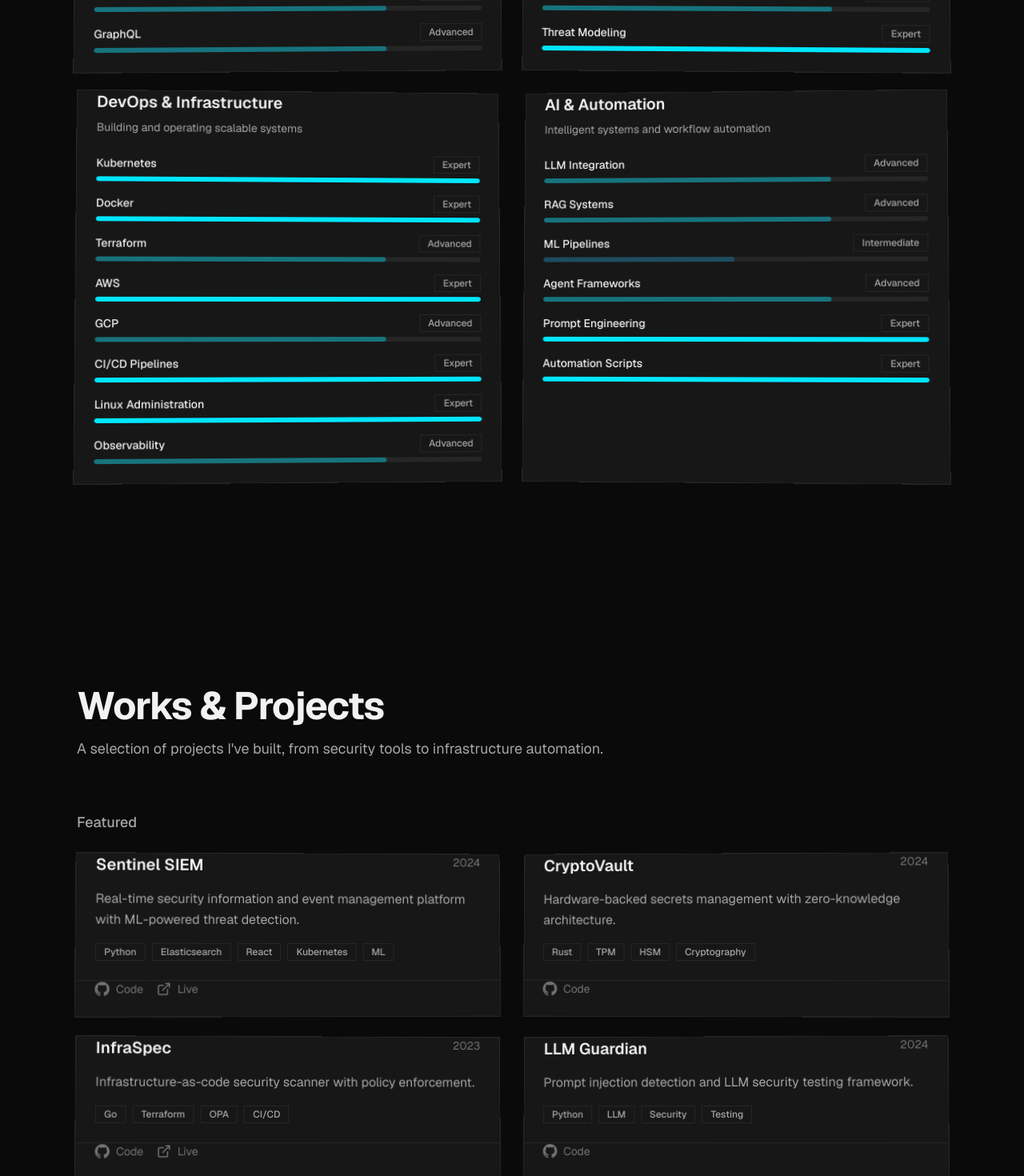
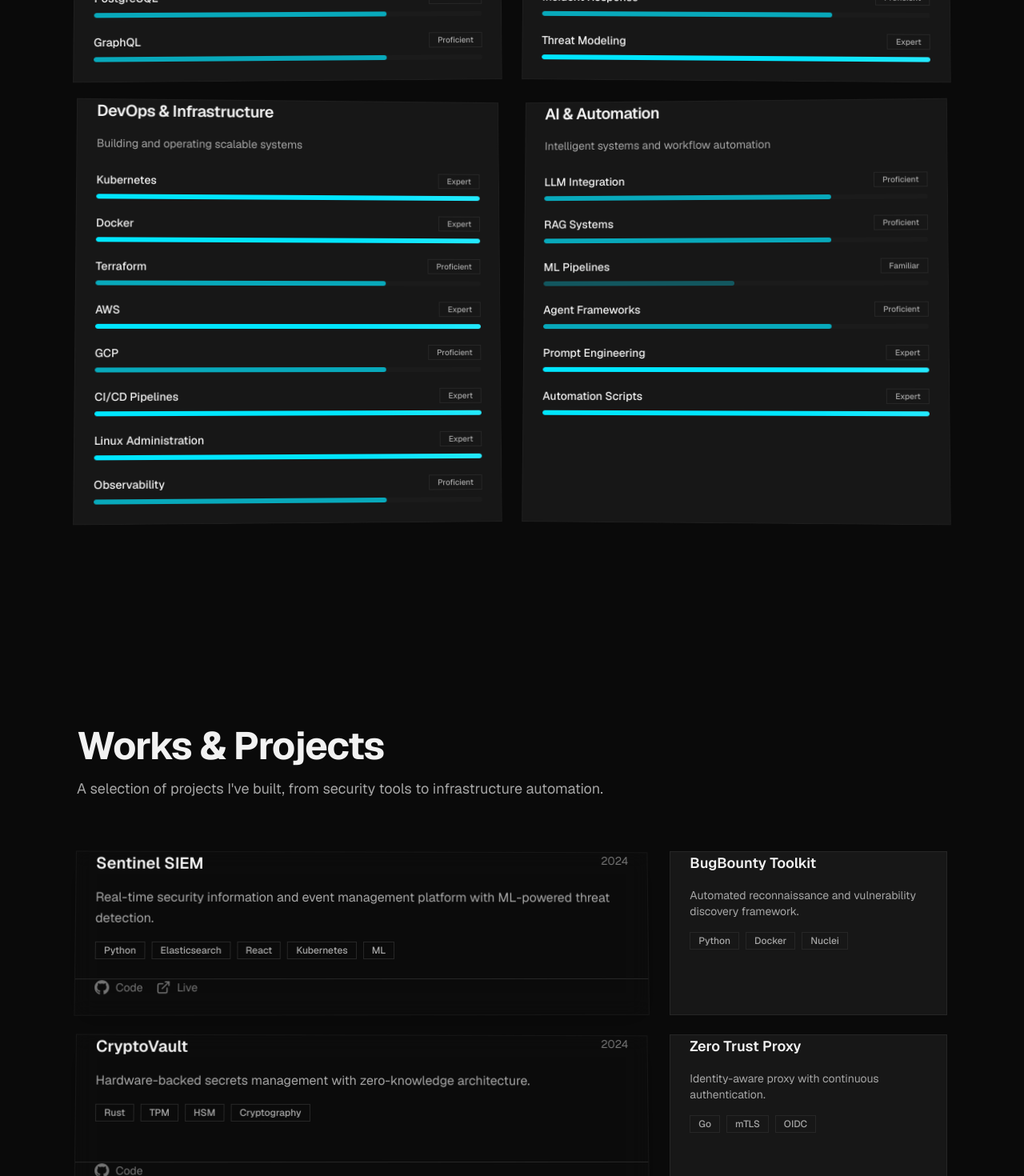
Before and after one commit to Gioxaa/portfolio-v2, a Next.js app: page / in a window 1280 px wide. Shown: the part 2580-4050 px from the top of the page at 80% size. Built offline with nearby package versions, Linux system fonts and the light colour scheme.

Commit message:
feat(ui): implement bento grid and redesigned skills section

```diff
--- a/src/app/globals.css
+++ b/src/app/globals.css
@@ -383,3 +383,20 @@ body {
     content: "";
   }
 }
+
+/* ==========================================================================
+   CUSTOM ANIMATIONS
+   ========================================================================== */
+
+@keyframes shimmer {
+  from {
+    transform: translateX(-100%) skewX(-12deg);
+  }
+  to {
+    transform: translateX(200%) skewX(-12deg);
+  }
+}
+
+.animate-shimmer {
+  animation: shimmer 2.5s infinite linear;
+}
--- a/src/content/profile.ts
+++ b/src/content/profile.ts
@@ -53,7 +53,7 @@ export interface SkillCategory {
 
 export interface Skill {
   name: string;
-  level: "beginner" | "intermediate" | "advanced" | "expert";
+  level: "Familiar" | "Proficient" | "Expert";
   yearsUsed?: number;
 }
 
@@ -249,54 +249,54 @@ export const profile: ProfileData = {
       name: "Programming",
       description: "Languages and frameworks for building robust applications",
       skills: [
-        { name: "TypeScript", level: "expert", yearsUsed: 5 },
-        { name: "Python", level: "expert", yearsUsed: 6 },
-        { name: "Rust", level: "advanced", yearsUsed: 3 },
-        { name: "Go", level: "advanced", yearsUsed: 4 },
-        { name: "React/Next.js", level: "expert", yearsUsed: 5 },
-        { name: "Node.js", level: "expert", yearsUsed: 5 },
-        { name: "PostgreSQL", level: "advanced", yearsUsed: 4 },
-        { name: "GraphQL", level: "advanced", yearsUsed: 3 },
+        { name: "TypeScript", level: "Expert", yearsUsed: 5 },
+        { name: "Python", level: "Expert", yearsUsed: 6 },
+        { name: "Rust", level: "Proficient", yearsUsed: 3 },
+        { name: "Go", level: "Proficient", yearsUsed: 4 },
+        { name: "React/Next.js", level: "Expert", yearsUsed: 5 },
+        { name: "Node.js", level: "Expert", yearsUsed: 5 },
+        { name: "PostgreSQL", level: "Proficient", yearsUsed: 4 },
+        { name: "GraphQL", level: "Proficient", yearsUsed: 3 },
       ],
     },
     {
       name: "Cybersecurity",
       description: "Offensive and defensive security expertise",
       skills: [
-        { name: "Penetration Testing", level: "expert", yearsUsed: 4 },
-        { name: "Web Application Security", level: "expert", yearsUsed: 5 },
-        { name: "Reverse Engineering", level: "advanced", yearsUsed: 3 },
-        { name: "Malware Analysis", level: "intermediate", yearsUsed: 2 },
-        { name: "Network Security", level: "advanced", yearsUsed: 4 },
-        { name: "Cryptography", level: "advanced", yearsUsed: 3 },
-        { name: "Incident Response", level: "advanced", yearsUsed: 3 },
-        { name: "Threat Modeling", level: "expert", yearsUsed: 4 },
+        { name: "Penetration Testing", level: "Expert", yearsUsed: 4 },
+        { name: "Web Application Security", level: "Expert", yearsUsed: 5 },
+        { name: "Reverse Engineering", level: "Proficient", yearsUsed: 3 },
+        { name: "Malware Analysis", level: "Familiar", yearsUsed: 2 },
+        { name: "Network Security", level: "Proficient", yearsUsed: 4 },
+        { name: "Cryptography", level: "Proficient", yearsUsed: 3 },
+        { name: "Incident Response", level: "Proficient", yearsUsed: 3 },
+        { name: "Threat Modeling", level: "Expert", yearsUsed: 4 },
       ],
     },
     {
       name: "DevOps & Infrastructure",
       description: "Building and operating scalable systems",
       skills: [
-        { name: "Kubernetes", level: "expert", yearsUsed: 4 },
-        { name: "Docker", level: "expert", yearsUsed: 5 },
-        { name: "Terraform", level: "advanced", yearsUsed: 3 },
-        { name: "AWS", level: "expert", yearsUsed: 5 },
-        { name: "GCP", level: "advanced", yearsUsed: 3 },
-        { name: "CI/CD Pipelines", level: "expert", yearsUsed: 5 },
-        { name: "Linux Administration", level: "expert", yearsUsed: 6 },
-        { name: "Observability", level: "advanced", yearsUsed: 3 },
+        { name: "Kubernetes", level: "Expert", yearsUsed: 4 },
+        { name: "Docker", level: "Expert", yearsUsed: 5 },
+        { name: "Terraform", level: "Proficient", yearsUsed: 3 },
+        { name: "AWS", level: "Expert", yearsUsed: 5 },
+        { name: "GCP", level: "Proficient", yearsUsed: 3 },
+        { name: "CI/CD Pipelines", level: "Expert", yearsUsed: 5 },
+        { name: "Linux Administration", level: "Expert", yearsUsed: 6 },
+        { name: "Observability", level: "Proficient", yearsUsed: 3 },
       ],
     },
     {
       name: "AI & Automation",
       description: "Intelligent systems and workflow automation",
       skills: [
-        { name: "LLM Integration", level: "advanced", yearsUsed: 2 },
-        { name: "RAG Systems", level: "advanced", yearsUsed: 2 },
-        { name: "ML Pipelines", level: "intermediate", yearsUsed: 2 },
-        { name: "Agent Frameworks", level: "advanced", yearsUsed: 1 },
-        { name: "Prompt Engineering", level: "expert", yearsUsed: 2 },
-        { name: "Automation Scripts", level: "expert", yearsUsed: 5 },
+        { name: "LLM Integration", level: "Proficient", yearsUsed: 2 },
+        { name: "RAG Systems", level: "Proficient", yearsUsed: 2 },
+        { name: "ML Pipelines", level: "Familiar", yearsUsed: 2 },
+        { name: "Agent Frameworks", level: "Proficient", yearsUsed: 1 },
+        { name: "Prompt Engineering", level: "Expert", yearsUsed: 2 },
+        { name: "Automation Scripts", level: "Expert", yearsUsed: 5 },
       ],
     },
   ],
--- a/src/sections/projects.tsx
+++ b/src/sections/projects.tsx
@@ -11,8 +11,9 @@ import { Card, CardContent, CardFooter } from "@/components/ui/card";
 import { Badge } from "@/components/ui/badge";
 import { ExternalLink } from "@/components/ui/external-link";
 import { IconGitHub, IconExternalLink } from "@/components/ui/icons";
-import { profile, getFeaturedProjects } from "@/content/profile";
+import { profile } from "@/content/profile";
 import { useScrollReveal } from "@/hooks/use-scroll-reveal";
+import { cn } from "@/lib/utils";
 
 function Reveal({ children, delay = 0, className }: { children: React.ReactNode; delay?: number; className?: string }) {
   const { ref } = useScrollReveal<HTMLDivElement>({ delay });
@@ -20,8 +21,7 @@ function Reveal({ children, delay = 0, className }: { children: React.ReactNode;
 }
 
 export function ProjectsSection() {
-  const featuredProjects = getFeaturedProjects();
-  const otherProjects = profile.projects.filter((p) => !p.featured);
+  const projects = profile.projects;
 
   return (
     <Section
@@ -29,37 +29,55 @@ export function ProjectsSection() {
       title="Works & Projects"
       subtitle="A selection of projects I've built, from security tools to infrastructure automation."
     >
-      {/* Featured Projects */}
-      <div className="mb-16">
-        <h3 className="text-lg font-medium text-[hsl(var(--color-text-secondary))] mb-6">
-          Featured
-        </h3>
-        <div className="grid md:grid-cols-2 gap-6">
-          {featuredProjects.map((project, index) => (
-            <Reveal key={project.slug} delay={index * 0.1}>
-              <Card interactive proximityRadius={350} className="h-full">
-                <CardContent className="p-6">
+      <div className="grid grid-cols-1 md:grid-cols-12 gap-4 md:gap-6 auto-rows-fr grid-flow-dense">
+        {projects.map((project, index) => {
+          const isFeatured = project.featured;
+
+          return (
+            <Reveal
+              key={project.slug}
+              delay={index * 0.1}
+              className={cn(
+                "col-span-1",
+                isFeatured ? "md:col-span-8" : "md:col-span-4"
+              )}
+            >
+              <Card
+                interactive={isFeatured}
+                proximityRadius={350}
+                variant={isFeatured ? "glass" : "default"}
+                className="h-full flex flex-col"
+              >
+                <CardContent className={cn("flex-grow", isFeatured ? "p-6" : "p-5")}>
                   <div className="flex items-start justify-between gap-4 mb-4">
-                    <h4 className="text-xl font-semibold">{project.title}</h4>
-                    <span className="text-sm text-[hsl(var(--color-text-muted))]">
+                    <h4 className={cn("font-semibold", isFeatured ? "text-xl" : "text-lg")}>
+                      {project.title}
+                    </h4>
+                    {isFeatured && (
+                      <span className="text-sm text-[hsl(var(--color-text-muted))] shrink-0">
                         {project.year}
                       </span>
+                    )}
                   </div>
 
-                  <p className="text-[hsl(var(--color-text-secondary))] mb-4 leading-relaxed">
+                  <p className={cn(
+                    "text-[hsl(var(--color-text-secondary))] mb-4",
+                    isFeatured ? "leading-relaxed" : "text-sm line-clamp-3"
+                  )}>
                     {project.description}
                   </p>
 
-                  <div className="flex flex-wrap gap-2">
-                    {project.tags.map((tag) => (
-                      <Badge key={tag} variant="outline">
+                  <div className="flex flex-wrap gap-2 mt-auto">
+                    {project.tags.slice(0, isFeatured ? undefined : 3).map((tag) => (
+                      <Badge key={tag} variant="outline" className={cn(!isFeatured && "text-xs px-2 py-0.5")}>
                         {tag}
                       </Badge>
                     ))}
                   </div>
                 </CardContent>
 
-                <CardFooter className="border-t border-[hsl(var(--color-border))] p-4">
+                {isFeatured && (
+                  <CardFooter className="border-t border-[hsl(var(--color-border))] p-4 mt-auto">
                     <div className="flex gap-4">
                       {project.githubUrl && (
                         <ExternalLink
@@ -81,38 +99,11 @@ export function ProjectsSection() {
                       )}
                     </div>
                   </CardFooter>
+                )}
               </Card>
             </Reveal>
-          ))}
-        </div>
-      </div>
-
-      {/* Other Projects */}
-      <div>
-        <h3 className="text-lg font-medium text-[hsl(var(--color-text-secondary))] mb-6">
-          Other Projects
-        </h3>
-        <div className="grid sm:grid-cols-2 lg:grid-cols-4 gap-4">
-          {otherProjects.map((project, index) => (
-            <Reveal key={project.slug} delay={index * 0.05}>
-              <Card className="h-full">
-                <CardContent className="p-4">
-                  <h4 className="font-medium mb-2">{project.title}</h4>
-                  <p className="text-sm text-[hsl(var(--color-text-secondary))] mb-3 line-clamp-2">
-                    {project.description}
-                  </p>
-                  <div className="flex flex-wrap gap-1.5">
-                    {project.tags.slice(0, 3).map((tag) => (
-                      <Badge key={tag} variant="outline" className="text-xs">
-                        {tag}
-                      </Badge>
-                    ))}
-                  </div>
-                </CardContent>
-              </Card>
-            </Reveal>
-          ))}
-        </div>
+          );
+        })}
       </div>
     </Section>
   );
--- a/src/sections/skills.tsx
+++ b/src/sections/skills.tsx
@@ -1,7 +1,7 @@
 /**
  * Skills Section
  *
- * Skill categories with level indicators.
+ * Skill categories with animated proficiency indicators.
  */
 
 "use client";
@@ -11,6 +11,7 @@ import { Card, CardContent } from "@/components/ui/card";
 import { Badge } from "@/components/ui/badge";
 import { profile, type Skill } from "@/content/profile";
 import { cn } from "@/lib/utils";
+import { motion } from "framer-motion";
 import { useScrollReveal } from "@/hooks/use-scroll-reveal";
 
 function Reveal({ children, delay = 0, className }: { children: React.ReactNode; delay?: number; className?: string }) {
@@ -18,18 +19,26 @@ function Reveal({ children, delay = 0, className }: { children: React.ReactNode;
   return <div ref={ref} className={className}>{children}</div>;
 }
 
-const levelColors: Record<Skill["level"], string> = {
-  beginner: "bg-[hsl(var(--color-text-muted)/0.2)]",
-  intermediate: "bg-[hsl(var(--color-info)/0.3)]",
-  advanced: "bg-[hsl(var(--color-accent)/0.4)]",
-  expert: "bg-[hsl(var(--color-accent))]",
+const getSkillConfig = (level: Skill["level"]) => {
+  switch (level) {
+    case "Expert":
+      return {
+        width: "100%",
+        className: "bg-[hsl(var(--color-accent))] shadow-[0_0_15px_-2px_hsl(var(--color-accent))]"
       };
-
-const levelWidths: Record<Skill["level"], string> = {
-  beginner: "w-1/4",
-  intermediate: "w-2/4",
-  advanced: "w-3/4",
-  expert: "w-full",
+    case "Proficient":
+      return {
+        width: "75%",
+        className: "bg-[hsl(var(--color-accent))]/70"
+      };
+    case "Familiar":
+      return {
+        width: "50%",
+        className: "bg-[hsl(var(--color-accent))]/30"
+      };
+    default:
+      return { width: "0%", className: "bg-transparent" };
+  }
 };
 
 export function SkillsSection() {
@@ -37,38 +46,65 @@ export function SkillsSection() {
     <Section
       sectionId="skills"
       title="Skills & Expertise"
-      subtitle="Technologies and domains I work with across the full stack and security spectrum."
+      subtitle="Technologies and domains I specialize in, categorized by proficiency."
     >
       <div className="grid md:grid-cols-2 gap-6">
         {profile.skillCategories.map((category, index) => (
           <Reveal key={category.name} delay={index * 0.1}>
-            <Card interactive proximityRadius={400} className="h-full">
+            <Card interactive proximityRadius={400} className="h-full border-[hsl(var(--color-border))]/50 bg-[hsl(var(--color-card))]/50 backdrop-blur-sm">
               <CardContent className="p-6">
-                <h3 className="text-xl font-semibold mb-2">{category.name}</h3>
-                <p className="text-sm text-[hsl(var(--color-text-secondary))] mb-6">
+                <div className="flex items-center justify-between mb-4">
+                  <h3 className="text-xl font-semibold tracking-tight">{category.name}</h3>
+                </div>
+
+                <p className="text-sm text-[hsl(var(--color-text-secondary))] mb-6 leading-relaxed">
                   {category.description}
                 </p>
 
-                <div className="space-y-4">
-                  {category.skills.map((skill) => (
-                    <div key={skill.name}>
-                      <div className="flex items-center justify-between mb-1.5">
-                        <span className="text-sm font-medium">{skill.name}</span>
-                        <Badge variant="outline" className="text-xs capitalize">
+                <div className="space-y-5">
+                  {category.skills.map((skill, skillIndex) => {
+                    const config = getSkillConfig(skill.level);
+                    return (
+                      <div key={skill.name} className="group">
+                        <div className="flex items-center justify-between mb-2">
+                          <span className="text-sm font-medium group-hover:text-[hsl(var(--color-accent))] transition-colors duration-300">
+                            {skill.name}
+                          </span>
+                          <Badge
+                            variant="outline"
+                            className={cn(
+                              "text-[10px] px-2 py-0.5 border-[hsl(var(--color-border))] bg-[hsl(var(--color-background))]",
+                              skill.level === "Expert" && "border-[hsl(var(--color-accent))]/30 text-[hsl(var(--color-accent))]"
+                            )}
+                          >
                             {skill.level}
                           </Badge>
                         </div>
-                      <div className="h-1.5 rounded-full bg-[hsl(var(--color-border))] overflow-hidden">
-                        <div
+
+                        <div className="h-1.5 w-full bg-[hsl(var(--color-border))]/30 rounded-full overflow-hidden">
+                          <motion.div
+                            initial={{ width: 0 }}
+                            whileInView={{ width: config.width }}
+                            viewport={{ once: true, margin: "-50px" }}
+                            transition={{
+                              duration: 1.2,
+                              ease: [0.22, 1, 0.36, 1], // Custom cubic bezier for "premium" feel
+                              delay: 0.2 + (skillIndex * 0.05)
+                            }}
                             className={cn(
-                            "h-full rounded-full transition-all duration-500",
-                            levelWidths[skill.level],
-                            levelColors[skill.level]
+                              "h-full rounded-full relative",
+                              config.className
                             )}
-                        />
+                          >
+                            {/* Inner shine effect for expert level */}
+                            {skill.level === "Expert" && (
+                              <div className="absolute inset-0 bg-gradient-to-r from-transparent via-white/20 to-transparent w-1/2 h-full -skew-x-12 animate-shimmer" style={{ backgroundSize: "200% 100%" }} />
+                            )}
+                          </motion.div>
                         </div>
                       </div>
-                  ))}
+                    );
+                  })}
                 </div>
               </CardContent>
             </Card>
```
Lines whose indentation alone changed are shown as unchanged.
